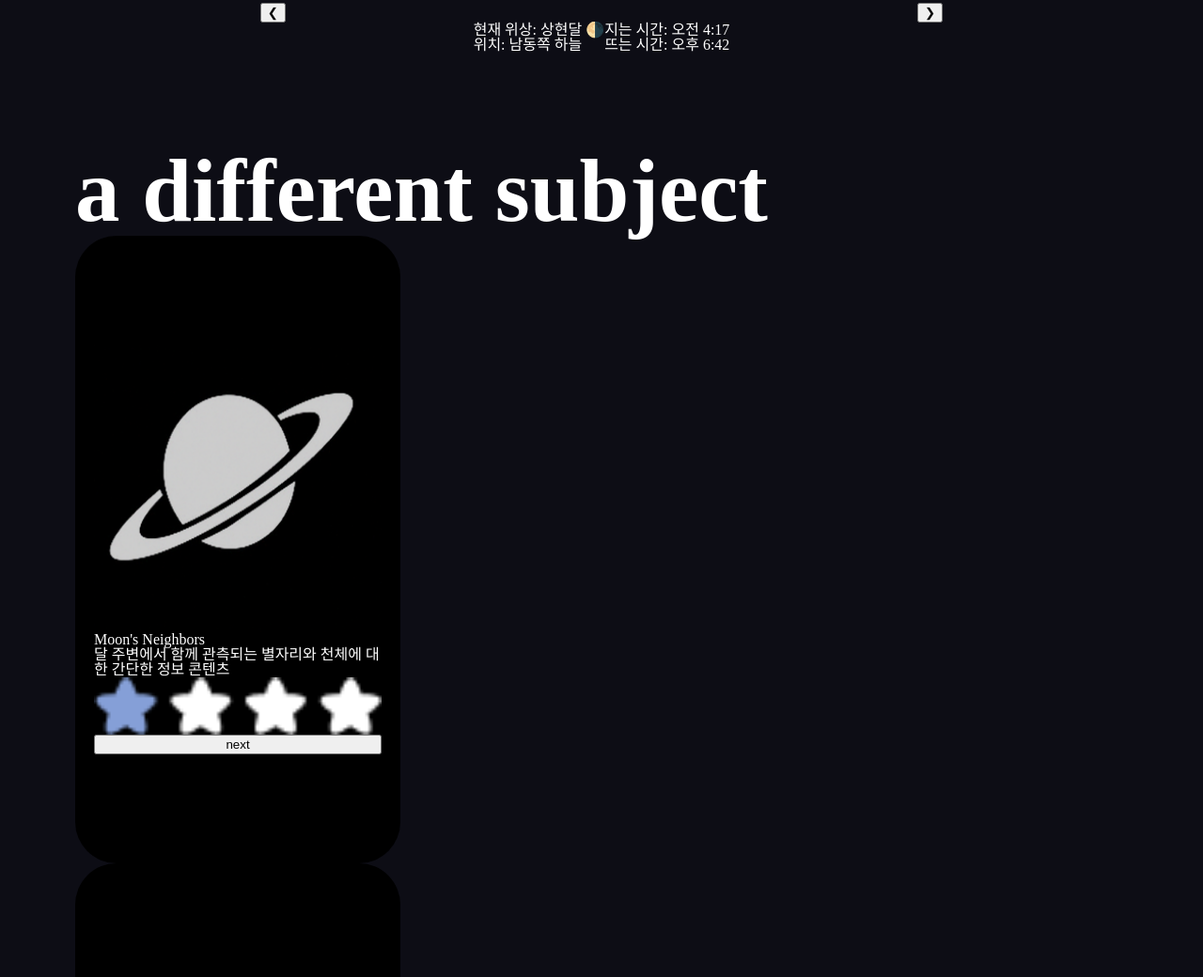
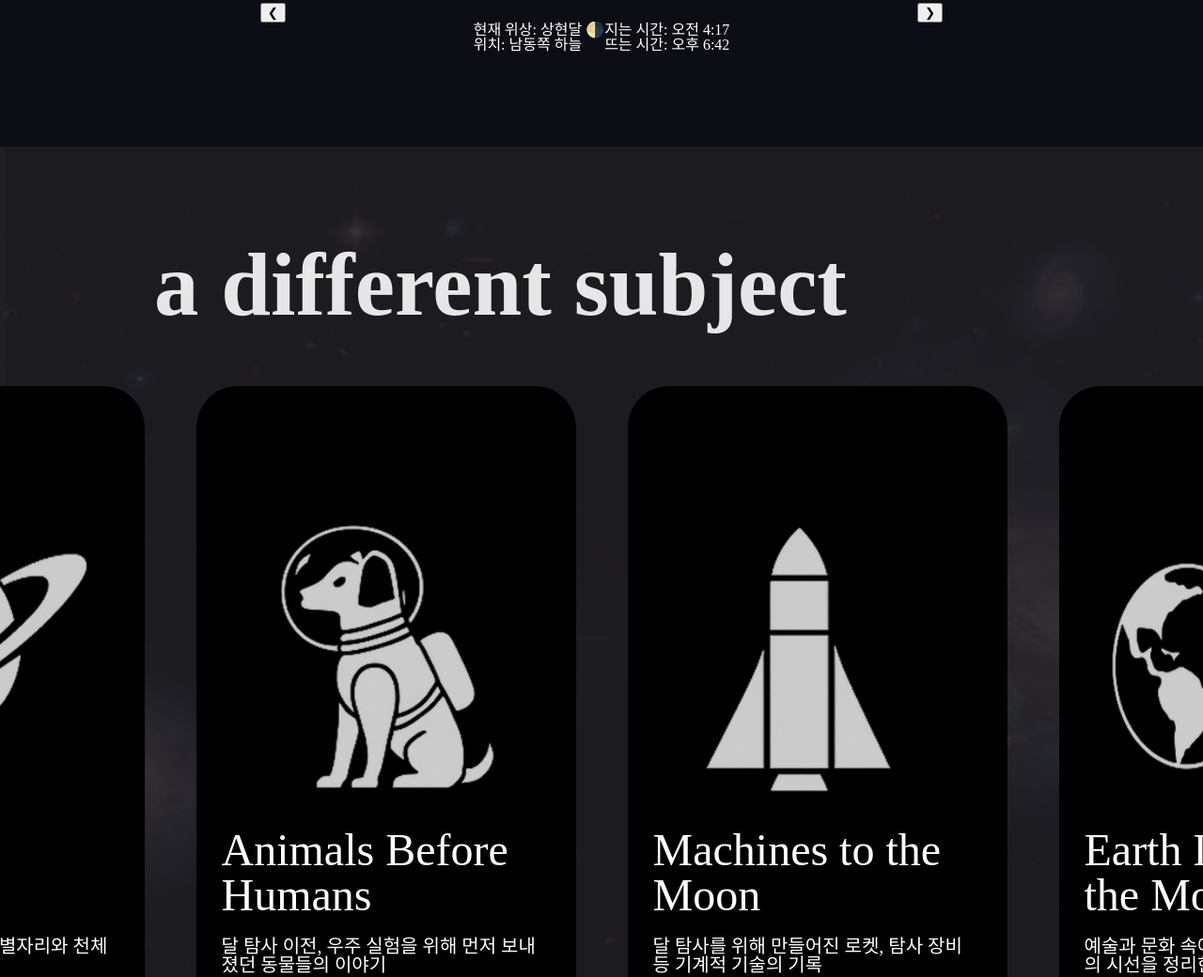
Before and after one commit to cotorr/moon, a plain HTML site: page index.html in a window 1280 px wide. Shown: the part 3922-4962 px from the top of the page at 94% size. Drawn offline with Linux system fonts and the light colour scheme.

Commit message:
4-22
subject 까지

```diff
--- a/css/style.css
+++ b/css/style.css
@@ -200,7 +200,6 @@
 .today-title {
   font-size: 110px;
   text-align: center;
-  margin-top: 100px;
   font-weight: bold;
 }
 
@@ -208,6 +207,7 @@
   display: flex;
   flex-direction: column;
   align-items: center;
+  padding: 100px;
 
 }
 
@@ -220,23 +220,67 @@
   justify-content: space-between;
 }
 
+
 .subject-content h2 {
   font-size: 95px;
   font-weight: bold;
+  padding-left: 84px;
 }
 
 .subject-content {
+  position: relative;
   padding: 100px 80px;
+  background-color: #201F24;
 }
-.subject-card{
+
+.subject-background img {
+  position: absolute;
+  top: 0;
+  left: 0;
+  width: 100%;
+  height: 100%;
+  z-index: 0;
+}
+.subject-card {
   background-color: #000;
   border-radius: 44px;
-  padding: 116px 20px;
-  width: 306px;
+  padding: 120px 27px;
+  width: 350px;
   display: flex;
   flex-direction: column;
+  justify-content: space-between;
+  color: #fff;
+  position: relative;
+  height: 520px;
+}
+
+.subject-card h3 {
+  font-size: 48px;
+}
+
+.subject-card p {
+  padding-top: 20px;
+  font-size: 20px;
 }
 
 .subject-boxs{
   display: flex;
+  justify-content: center;
+  gap: 55px;
+  margin-top: 60px;
 }
+
+.next-btn {
+  background-color: #9DAEE3;
+  border: none;
+  border-radius: 16px;
+  padding: 10px 24px;
+  font-weight: bold;
+  margin-top: auto;
+  cursor: pointer;
+}
+
+.subject-card img:last-of-type {
+  width: 80px;
+  margin: 24px 0;
+}
--- a/index.html
+++ b/index.html
@@ -103,8 +103,11 @@
   </section>
 
   <section class="subject-content">
+    <div class="subject-background">
+      <img src="img/subjectback.png"alt="불투명 배경 이미지">
+    </div>
     <h2>a different subject</h2>
-    <div calss="subject-boxs">
+    <div class="subject-boxs">
       <div class="subject-box">
         <div class="subject-card">
           <img src="img/Neighbors.png" alt="Moon's Neighbors 이미지">
```
Also changed, not shown: img/subjectback.png (added).
